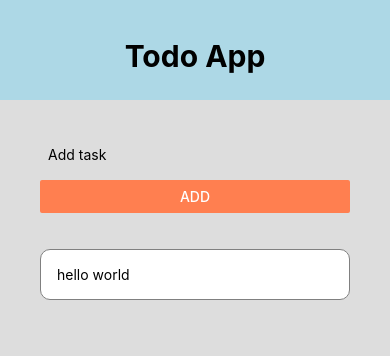
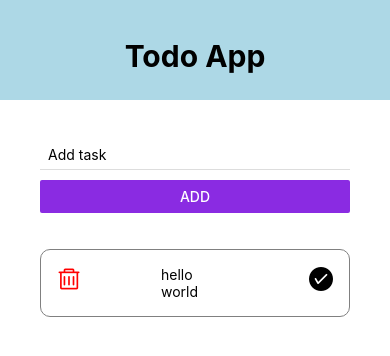
Before and after one commit to lipskij/react-native-todoapp, a React Native app: screen / in a window 390 px wide. Shown: the top 356 px of the page. Built offline with nearby package versions, Linux system fonts and the light colour scheme.

Commit message:
Add done button

```diff
--- a/App.js
+++ b/App.js
@@ -32,6 +32,14 @@ const Todo = () => {
     }
   };
 
+  const checkHandler = (id) => {
+    setTodos(
+      todos.filter((todo) => {
+        return todo.key !== id;
+      })
+    );
+  };
+
   return (
     <TouchableWithoutFeedback onPress={() => Keyboard.dismiss()}>
       <View style={styles.container}>
@@ -43,7 +51,11 @@ const Todo = () => {
               // keyExtractor={(item) => item.index_id.toString()}
               data={todos}
               renderItem={({ item }) => (
-                <TodoList item={item} pressHandler={pressHandler} />
+                <TodoList
+                  item={item}
+                  pressHandler={pressHandler}
+                  checkHandler={checkHandler}
+                />
               )}
             ></FlatList>
           </View>
@@ -59,7 +71,6 @@ const styles = StyleSheet.create({
     backgroundColor: "#fff",
   },
   content: {
-    backgroundColor: '#ddd',
     flex: 1,
     padding: 40,
   },
--- a/components/TaskList.js
+++ b/components/TaskList.js
@@ -1,22 +1,43 @@
-import React from "react";
-import { Text, StyleSheet, TouchableOpacity } from "react-native";
+import React, { useState } from "react";
+import { Text, StyleSheet, View } from "react-native";
+import { AntDesign } from "@expo/vector-icons";
 
-const TaskList = ({ item, pressHandler }) => {
+const TaskList = ({ item, pressHandler, checkHandler }) => {
+  const [pressed, setPressed] = useState(false);
+
   return (
-    <TouchableOpacity onPress={() => pressHandler(item.key)}>
-      <Text style={styles.item}>{item.text}</Text>
-    </TouchableOpacity>
+    <View style={styles.item}>
+      <AntDesign
+        name='delete'
+        size={24}
+        color='red'
+        onPress={() => pressHandler(item.key)}
+      />
+      <Text style={styles.task}>{item.text}</Text>
+      <AntDesign
+        name='checkcircle'
+        size={24}
+        color={pressed ? "green" : "black"}
+        onPress={() => {checkHandler(item.id); setPressed(!pressed)}}
+      />
+    </View>
   );
 };
 
 const styles = StyleSheet.create({
   item: {
+    flexDirection: "row",
     padding: 16,
     marginTop: 16,
     borderColor: "grey",
     borderWidth: 1,
     borderRadius: 10,
-    backgroundColor: '#fff'
+    backgroundColor: "#fff",
+    justifyContent: 'center'
+  },
+  task: {
+    marginLeft: 80,
+    marginRight: 80
   },
 });
 
--- a/components/addTodo.js
+++ b/components/addTodo.js
@@ -4,18 +4,15 @@ import { StyleSheet, TextInput, Button, View } from "react-native";
 const AddTodo = ({ submitHandler }) => {
   const [text, setText] = useState("");
 
-  const changeHandler = (val) => {
-    setText(val);
-  };
-
   return (
     <View>
       <TextInput
         style={styles.input}
         placeholder='Add task'
-        onChangeText={changeHandler}
+        onChangeText={val => setText(val)}
+        value={text}
       />
-      <Button onPress={() => submitHandler(text)} title='Add' color='coral' />
+      <Button onPress={() => submitHandler(text)} title='ADD' color='#8A2BE2' />
     </View>
   );
 };
```
